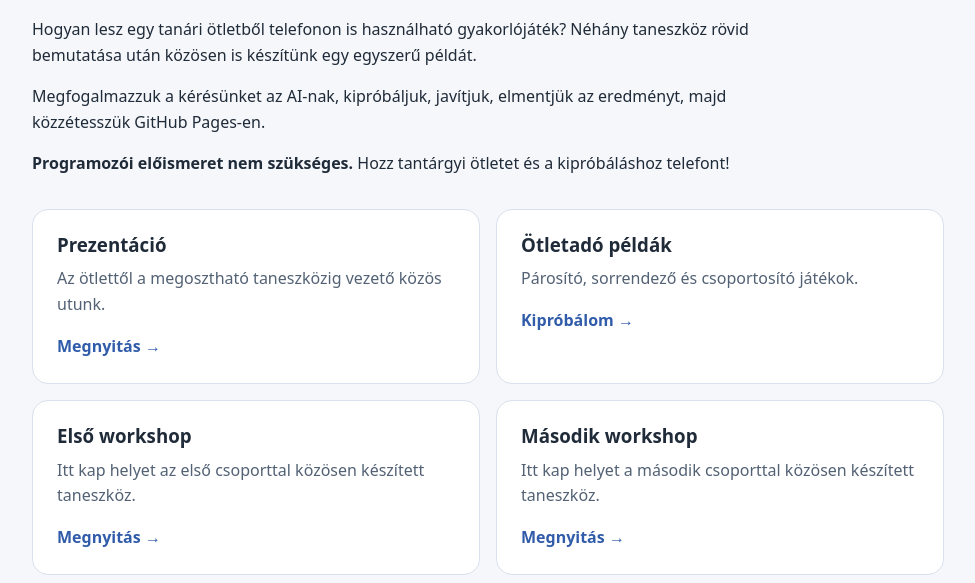
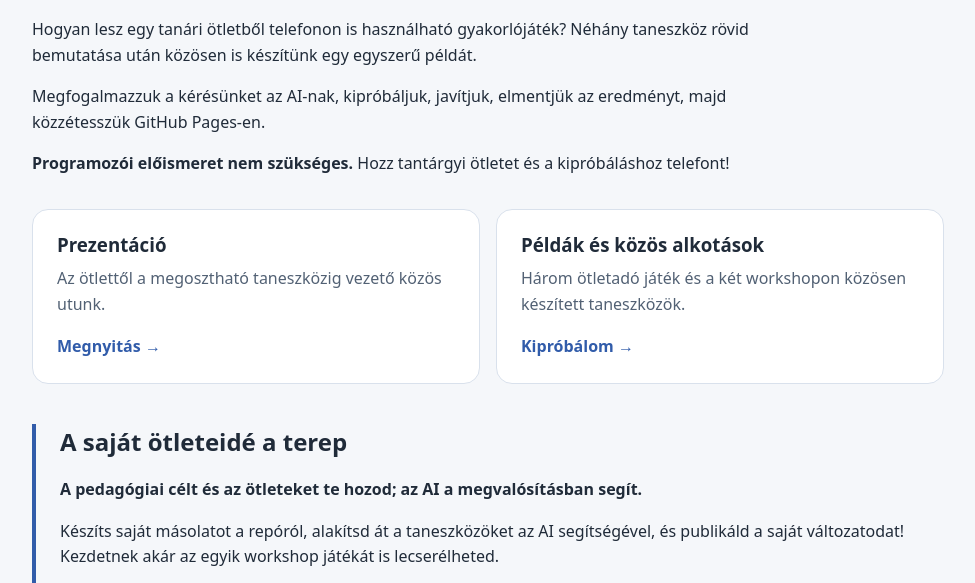
Before and after one commit to ezolmik/ai-taneszkoz-workshop, a plain HTML site: page index.html in a window 1280 px wide. Shown: the part 202-785 px from the top of the page, without its empty margins (152-1127 px from the left). Drawn offline with Linux system fonts and the light colour scheme.

Commit message:
fix: redesign main index.html

```diff
--- a/index.html
+++ b/index.html
@@ -163,21 +163,12 @@
             </a>
 
             <a class="card" href="peldak/index.html">
-                <h3>Ötletadó példák</h3>
-                <p>Párosító, sorrendező és csoportosító játékok.</p>
+                <h3>Példák és közös alkotások</h3>
+                <p>
+                    Három ötletadó játék és a két workshopon
+                    közösen készített taneszközök.
+                </p>
                 <span class="go">Kipróbálom →</span>
-            </a>
-
-            <a class="card" href="peldak/workshop-1/index.html">
-                <h3>Első workshop</h3>
-                <p>Itt kap helyet az első csoporttal közösen készített taneszköz.</p>
-                <span class="go">Megnyitás →</span>
-            </a>
-
-            <a class="card" href="peldak/workshop-2/index.html">
-                <h3>Második workshop</h3>
-                <p>Itt kap helyet a második csoporttal közösen készített taneszköz.</p>
-                <span class="go">Megnyitás →</span>
             </a>
         </nav>
 
```
Also changed, not shown: peldak/index.html (added).
